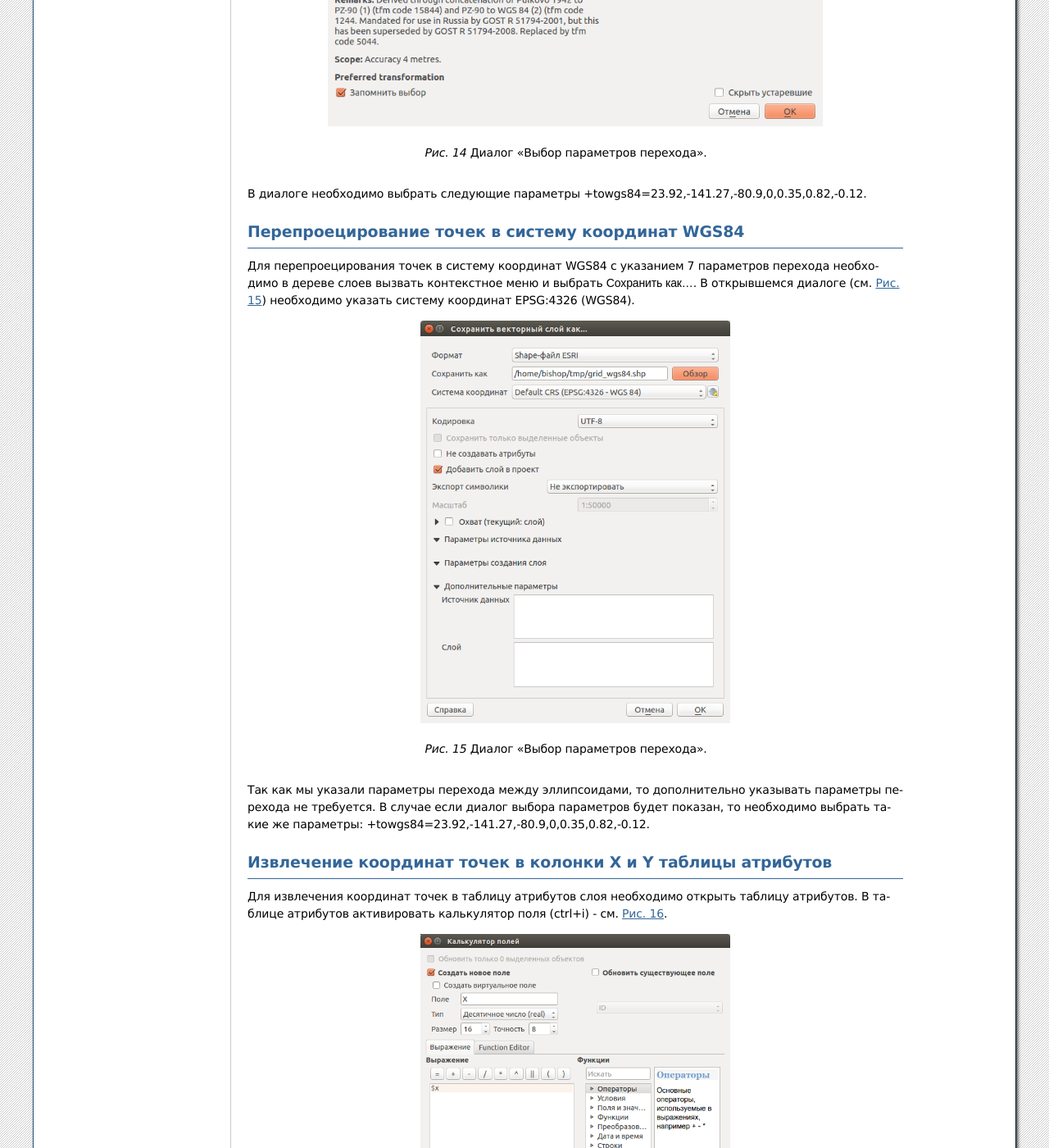
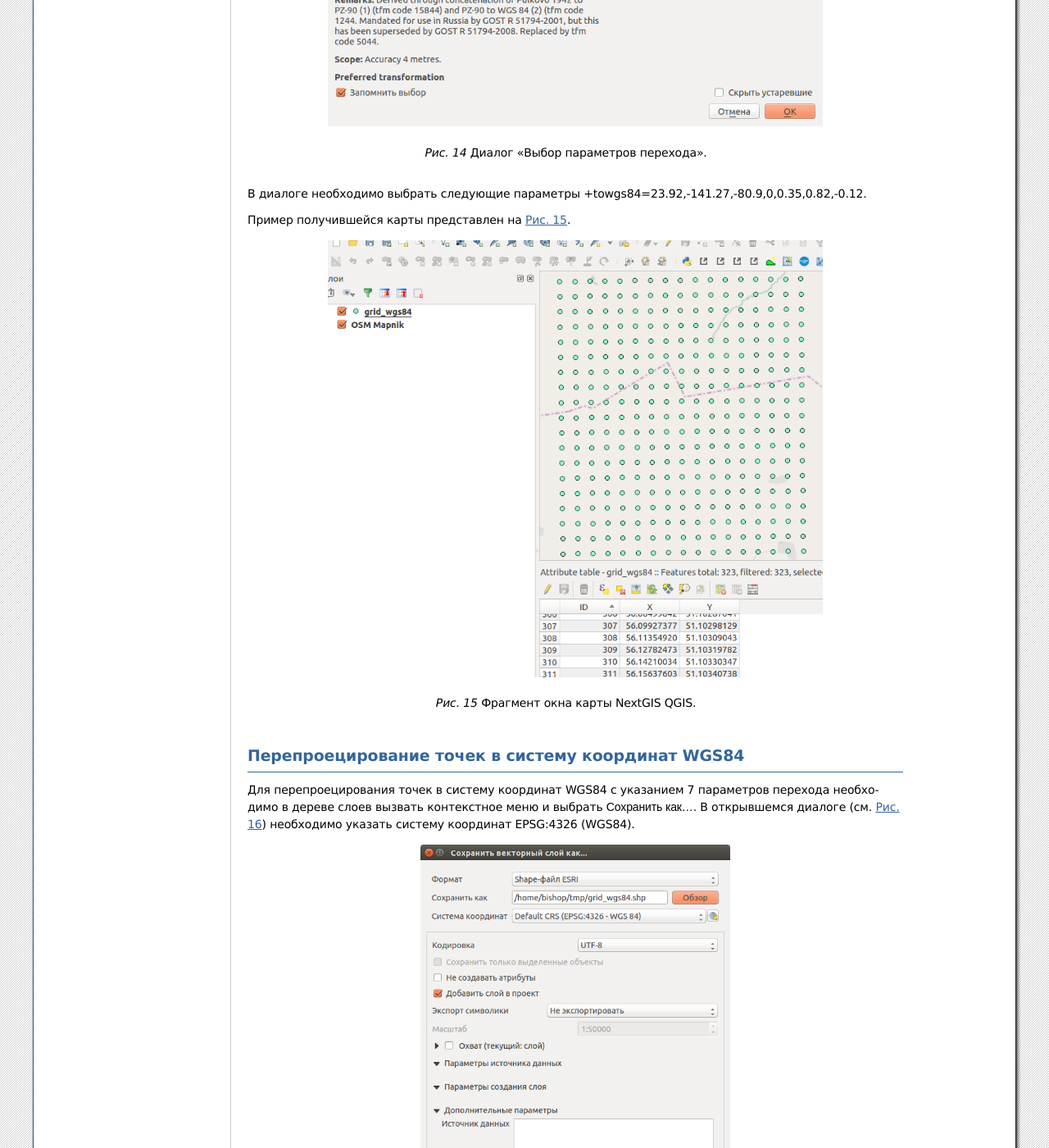
Before and after one commit to nextgis/docs_howto, a Sphinx documentation site: the page built from source/grid_vertex_extract.rst, in a window 1280 px wide and 1400 px high, scrolled down 2003 px. Shown: the whole window at 82% size. Built offline with Sphinx 7.4.7, drawn with Linux system fonts in a browser that asks for light colours; formulas are drawn with MathJax 3; some of the changed text lies outside the part shown.

Commit message:
add map figure

```diff
--- a/source/grid_vertex_extract.rst
+++ b/source/grid_vertex_extract.rst
@@ -64,6 +64,15 @@
 
 В диалоге необходимо выбрать следующие параметры +towgs84=23.92,-141.27,-80.9,0,0.35,0.82,-0.12.
 
+Пример получившейся карты представлен на :numref:`howto_sample_map_view_pic`.
+
+.. figure:: _static/sample_map_view.png
+   :name: howto_sample_map_view_pic
+   :align: center
+   :width: 16cm
+
+   Фрагмент окна карты NextGIS QGIS.
+
 Перепроецирование точек в систему координат WGS84
 -------------------------------------------------
 
```
Also changed, not shown: source/_static/sample_map_view.png (added).
